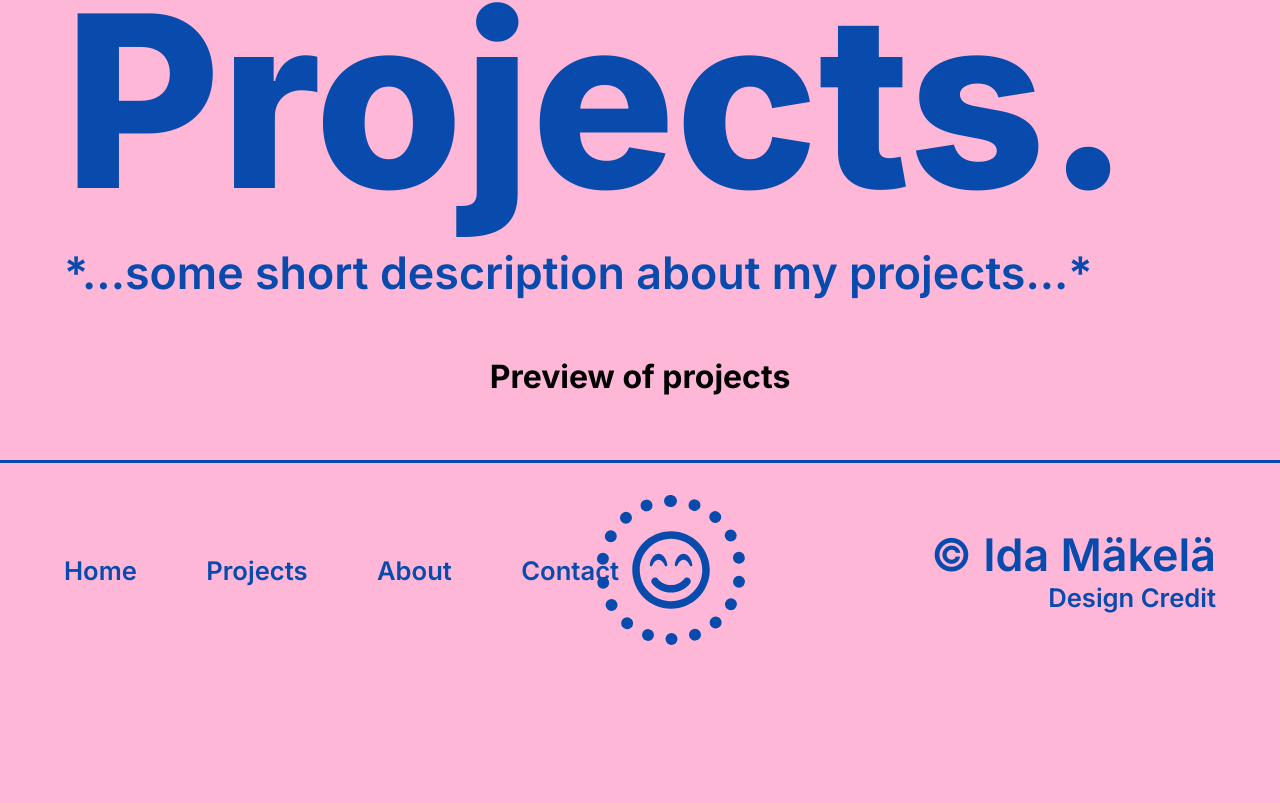
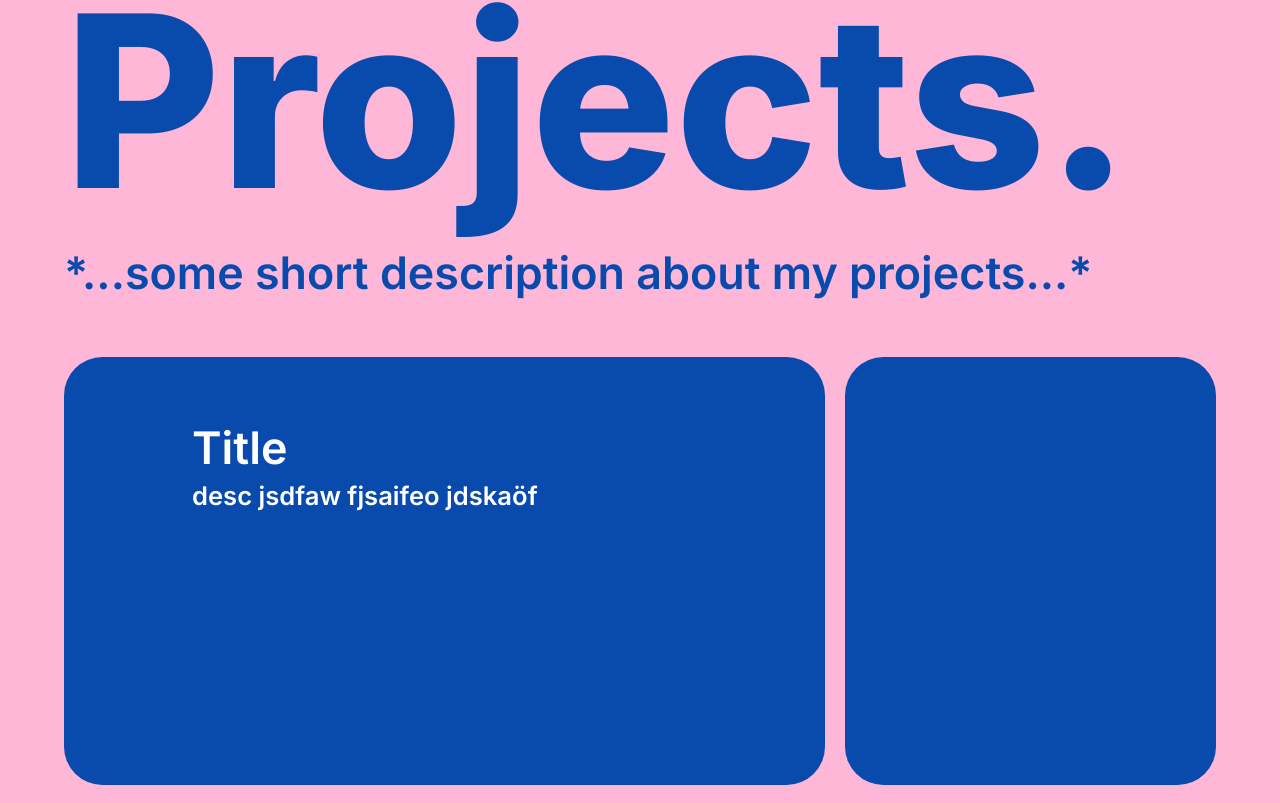
Before and after one commit to idamakela/assign-5, a Next.js app: page /projects in a window 1280 px wide. Shown: the part 257-1060 px from the top of the page. Before the commit the page ends 934 px from the top, so only its background shows below. Built offline with nearby package versions, Linux system fonts and the light colour scheme.

Commit message:
changed file dir and made some progress on project page

```diff
--- a/app/projects/data.js
+++ /dev/null
@@ -1,116 +0,0 @@
-export default function Data() {
-    //For future updates: move data to pocketbase (https://pocketbase.io/) if possible
-
-    const data = [
-        {
-            title: 'one-webpage',
-            course: 'Frontend programming 2022',
-            desc: 'Responsive portfolio webpage prototype using only HTML and CSS.',
-            tools: 'HTML, CSS',
-            img: '',
-            demo: '',
-            live: false,
-            github: 'https://github.com/idamakela/one-webpage',
-            public: true,
-            keywords: ['responsive', 'webpage', 'no javascript']
-        },
-        {
-            title: 'two-jsGame',
-            course: 'Frontend programming 2022',
-            desc: 'Vanilla JS game of Hanged Man made to work through alerts.',
-            tools: 'JavaScript, HTML, CSS',
-            img: '',
-            demo: '',
-            live: false,
-            github: 'https://github.com/idamakela/two-jsGame',
-            public: true,
-            keywords: []
-        },
-        {
-            title: 'three-responsiveWebGame',
-            course: 'Frontend programming 2022',
-            desc: 'Responsive web game made with HTML, CSS and JQuery.',
-            tools: 'JavaScript, CSS, HTML',
-            img: '',
-            demo: '',
-            live: false,
-            github: 'https://github.com/idamakela/three-responsiveWebGame',
-            public: true,
-            keywords: []
-        },
-        {
-            title: 'four-api',
-            course: 'Frontend programming 2022',
-            desc: 'Webpage connected to API using Fetch API.',
-            tools: 'JavaScript (Fetch API), CSS, HTML',
-            img: '',
-            demo: '',
-            live: false,
-            github: 'https://github.com/idamakela/four-api',
-            public: true,
-            keywords: []
-        },
-        {
-            title: 'five-portfolio',
-            course: 'Frontend programming 2022',
-            desc: '',
-            tools: 'JavaScript (plugins, JQuery), HTML, CSS',
-            img: '',
-            demo: '',
-            live: false,
-            github: 'https://github.com/idamakela/five-portfolio',
-            public: false,
-            keywords: []
-        },
-        {
-            title: 'assign-1',
-            course: 'JavaScript Framework 2023',
-            desc: 'React application of three articles to switch between.',
-            tools: 'JavaScript (React, Vite, npm, node), CSS, HTML',
-            img: '',
-            demo: '',
-            live: false,
-            github: 'https://github.com/idamakela/assign-1',
-            public: true,
-            keywords: []
-        },
-        {
-            title: 'assign-2',
-            course: 'JavaScript Framework 2023',
-            desc: 'JavaScript application using libraries and packages, and is run in the terminal using node and npm.',
-            tools: 'JavaScript (chalk, commander, date-fns, npm, node), HTML, CSS',
-            img: '',
-            demo: '',
-            live: false,
-            github: 'https://github.com/idamakela/assign-2',
-            public: true,
-            keywords: []
-        },
-        {
-            title: 'assign-3',
-            course: 'JavaScript Framework 2023',
-            desc: 'Dice roller (React application), UI aimed to be "pixel-perfect" from chosen design.',
-            tools: 'JavaScript (React, Vite, npm, node, react-icons), CSS (SASS), HTML',
-            img: '',
-            demo: 'https://d20-diceroller.vercel.app/',
-            live: true,
-            github: 'https://github.com/idamakela/assign-3',
-            public: true,
-            keywords: []
-        },
-        {
-            title: 'assign-4',
-            course: 'JavaScript Framework 2023',
-            desc: 'Articles (React application) fetched from API, including "pixel-perfect" UI Design',
-            tools: 'JavaScript (React, react-icons, date-fns, react-loader-spinner), CSS, HTML',
-            img: '',
-            demo: 'https://spacenews-gamma.vercel.app/',
-            live: true,
-            github: 'https://github.com/idamakela/assign-4',
-            public: true,
-            keywords: []
-        }
-    ]
-
-    return data;
-}
--- a/app/projects/page.js
+++ b/app/projects/page.js
@@ -1,13 +1,47 @@
 import data from './data.js'
+console.log(data)
 
 export default function SpecProject() {
 
-    let projects = data;
-    console.log(projects)
 
     return (
         <>
-            <h1>Preview of projects</h1>
+        <div class="projects-grid">
+
+            <div class="div1 project">
+                <h3>Title</h3>
+                <p>desc jsdfaw fjsaifeo jdskaöf</p>
+            </div>
+            <div class="div2 project"> </div>
+
+
+            <div class="div3 project">
+                <h3>Title</h3>
+                <p>desc jsdfaw fjsaifeo jdskaöf</p>
+            </div>
+            <div class="div4 project"></div>
+
+
+            <div class="div5 project">
+                <h3>Title</h3>
+                <p>desc jsdfaw fjsaifeo jdskaöf</p>
+            </div>
+            <div class="div6 project"></div>
+
+
+            <div class="div7 project">
+                <h3>Title</h3>
+                <p>desc jsdfaw fjsaifeo jdskaöf</p>
+            </div>
+            <div class="div8 project"></div>
+
+
+            <div class="div9 project">
+                <h3>Title</h3>
+                <p>desc jsdfaw fjsaifeo jdskaöf</p>
+            </div>
+            <div class="div10 project"> </div>
+        </div>
         </>
     )
 }
--- a/styles/projects.scss
+++ b/styles/projects.scss
@@ -23,7 +23,45 @@ body {
     }
 }
 
-.projects-preview-container {
-    @include flex-column;
-    align-items: center;
+// .projects-preview-container {
+//     @include flex-column;
+//     align-items: center;
+// }
+
+.projects-grid {
+    display: grid;
+    grid-template-columns: repeat(3, 1fr);
+    grid-template-rows: repeat(5, 1fr);
+    grid-column-gap: 20px;
+    grid-row-gap: 20px;
+
+    .div1 { grid-area: 1 / 1 / 2 / 3; }
+    .div2 { grid-area: 1 / 3 / 2 / 4; }
+    .div3 { grid-area: 2 / 2 / 3 / 4; }
+    .div4 { grid-area: 2 / 1 / 3 / 2; }
+    .div5 { grid-area: 3 / 1 / 4 / 3; }
+    .div6 { grid-area: 3 / 3 / 4 / 4; }
+    .div7 { grid-area: 4 / 2 / 5 / 4; }
+    .div8 { grid-area: 4 / 1 / 5 / 2; }
+    .div9 { grid-area: 5 / 1 / 6 / 3; }
+    .div10 { grid-area: 5 / 3 / 6 / 4; }
+
+    .project {
+        background-color: black;
+        @include flex-column;
+        padding: 4em 8em;
+        background-color: $font-color;
+        border-radius: 2.4rem;
+        color: $base-color;
+        min-height: 300px;
+
+        h3 {
+            @include title-font;
+            margin-bottom: 1%;
+        }
+
+        p {
+            @include body-font;
+        }
+    }
 }
```
Also changed, not shown: public/data.js (added, +114 -0 lines), app/projects/[project]/page.js (deleted).
